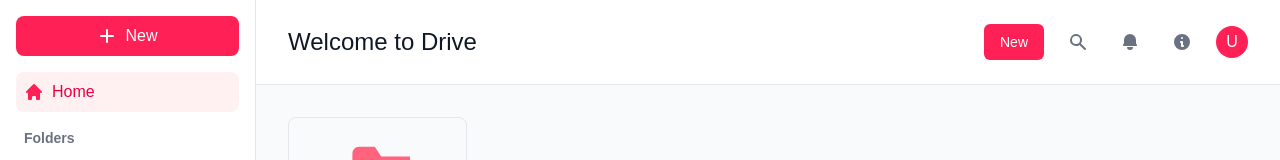
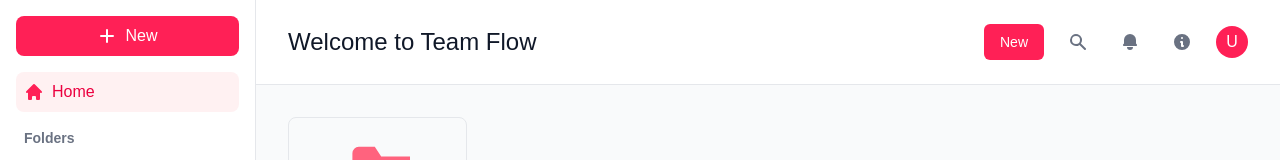
Before and after one commit to dgarcia1724/team-flow, a Next.js app in the folder frontend/teamflow-frontend/: page / in a window 1280 px wide. Shown: the top 160 px of the page. Built offline with nearby package versions, Linux system fonts and the light colour scheme.

Commit message:
Header says Team Flow

```diff
--- a/frontend/teamflow-frontend/src/components/Header.tsx
+++ b/frontend/teamflow-frontend/src/components/Header.tsx
@@ -34,7 +34,7 @@
           <div className="flex items-center justify-between">
             <div className="flex items-center gap-4">
               <h1 className="text-2xl font-normal text-gray-900">
-                Welcome to Drive
+                Welcome to Team Flow
               </h1>
               <Breadcrumb currentFolder={null} />
             </div>
```
